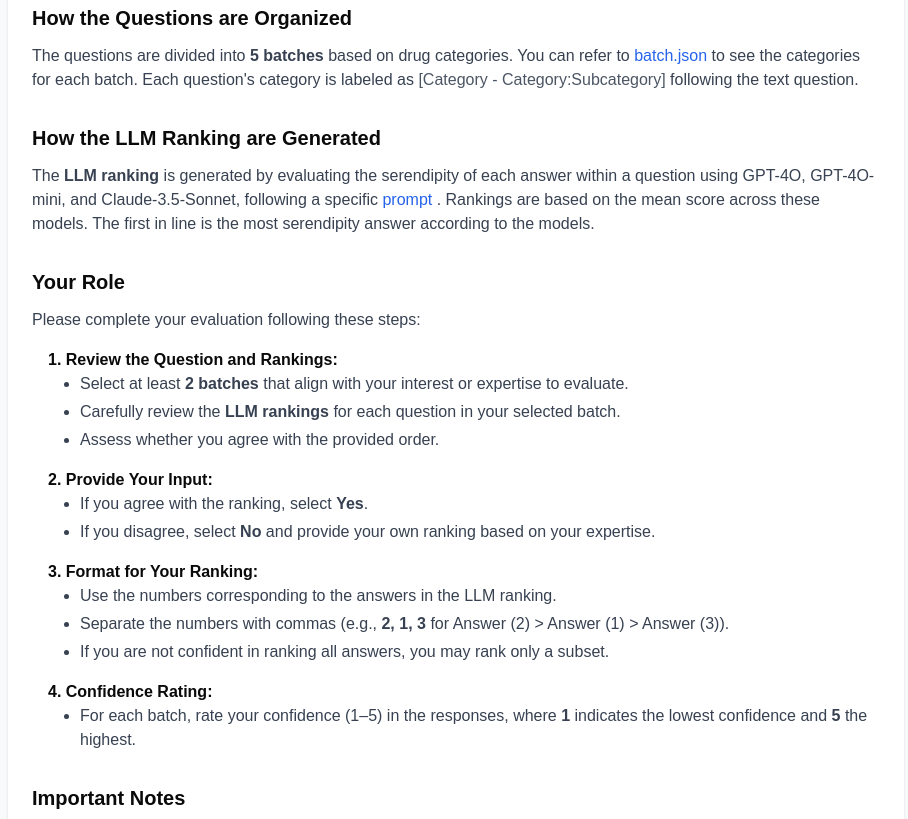
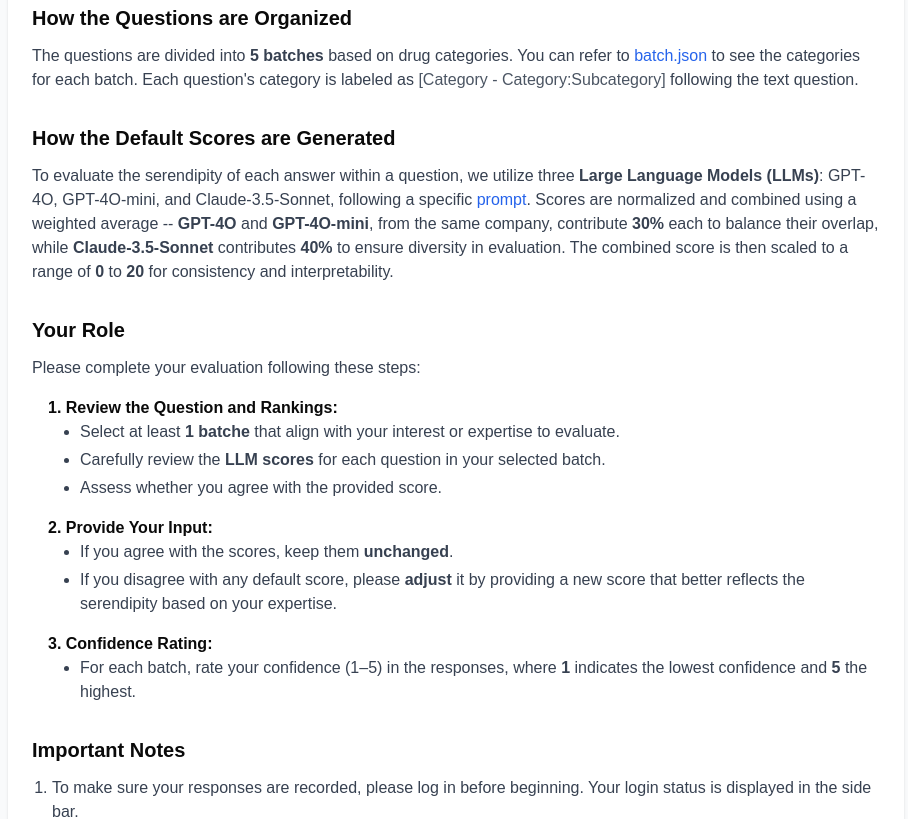
Before and after one commit to CWRU-DB-Group/serenQA, a Next.js app: page /questionnaire in a window 1280 px wide. Shown: the part 1020-1839 px from the top of the page, without its empty margins (184-1092 px from the left). Built offline with nearby package versions, Linux system fonts and the light colour scheme.

Commit message:
adjust instructions

```diff
--- a/app/questionnaire/page.tsx
+++ b/app/questionnaire/page.tsx
@@ -62,7 +62,7 @@ const Header = () => {
       }}>
         <DialogContent className="sm:max-w-[725px] max-h-[85%] overflow-auto">
           <DialogHeader>
-            <DialogTitle>Images</DialogTitle>
+            <DialogTitle>Examples for &quot;Serendipty&quot; in Drug Discovery</DialogTitle>
           </DialogHeader>
           <div className="space-y-8 scroll-auto">
             <Image src={img1} alt="image1"/>
--- a/components/Instructions.tsx
+++ b/components/Instructions.tsx
@@ -14,12 +14,18 @@ export const Instructions = () => {
         </div>
 
         <div>
-          <h4 className="text-xl font-semibold mb-3">How the LLM Ranking are Generated</h4>
+          <h4 className="text-xl font-semibold mb-3">How the Default Scores are Generated</h4>
           <p className="text-gray-700">
-            The <strong>LLM ranking</strong> is generated by evaluating the serendipity of each answer within a question using GPT-4O, GPT-4O-mini, and
-            Claude-3.5-Sonnet, following a specific <a href="https://cwru-db-group.github.io/serenQA/prompt.txt" target="_blank" className="text-blue-600">prompt</a> .
-            Rankings are based on the mean score across these models.
-            The first in line is the most serendipity answer according to the models.
+            To evaluate the serendipity of each answer within a question, we utilize three <strong>Large Language Models (LLMs)</strong>: GPT-4O,
+            GPT-4O-mini, and Claude-3.5-Sonnet,
+            following a specific <a href="https://cwru-db-group.github.io/serenQA/prompt.txt" target="_blank" className="text-blue-600">prompt</a>.
+            Scores are normalized and combined using a weighted average -- <strong>GPT-4O</strong> and <strong>GPT-4O-mini</strong>, from the same company, contribute <strong>30%</strong> each to balance their overlap,
+            while <strong>Claude-3.5-Sonnet</strong> contributes <strong>40%</strong> to ensure diversity in evaluation.
+            The combined score is then scaled to a range of <strong>0</strong> to <strong>20</strong> for consistency and interpretability.
+            {/*The <strong>LLM ranking</strong> is generated by evaluating the serendipity of each answer within a question using GPT-4O, GPT-4O-mini, and*/}
+            {/*Claude-3.5-Sonnet, following a specific <a href="https://cwru-db-group.github.io/serenQA/prompt.txt" target="_blank" className="text-blue-600">prompt</a> .*/}
+            {/*Rankings are based on the mean score across these models.*/}
+            {/*The first in line is the most serendipity answer according to the models.*/}
           </p>
         </div>
 
@@ -31,31 +37,31 @@ export const Instructions = () => {
             <div>
               <p className="font-semibold">1. Review the Question and Rankings:</p>
               <ul className="list-disc ml-8 space-y-1 text-gray-700">
-                <li>Select at least <strong>2 batches</strong> that align with your interest or expertise to evaluate.</li>
-                <li>Carefully review the <strong>LLM rankings</strong> for each question in your selected batch.</li>
-                <li>Assess whether you agree with the provided order.</li>
+                <li>Select at least <strong>1 batche</strong> that align with your interest or expertise to evaluate.</li>
+                <li>Carefully review the <strong>LLM scores</strong> for each question in your selected batch.</li>
+                <li>Assess whether you agree with the provided score.</li>
               </ul>
             </div>
 
             <div>
               <p className="font-semibold">2. Provide Your Input:</p>
               <ul className="list-disc ml-8 space-y-1 text-gray-700">
-                <li>If you agree with the ranking, select <strong>Yes</strong>.</li>
-                <li>If you disagree, select <strong>No</strong> and provide your own ranking based on your expertise.</li>
+                <li>If you agree with the scores, keep them <strong>unchanged</strong>.</li>
+                <li>If you disagree with any default score, please <strong>adjust</strong> it by providing a new score that better reflects the serendipity based on your expertise.</li>
               </ul>
             </div>
 
-            <div>
-              <p className="font-semibold">3. Format for Your Ranking:</p>
-              <ul className="list-disc ml-8 space-y-1 text-gray-700">
-                <li>Use the numbers corresponding to the answers in the LLM ranking.</li>
-                <li>Separate the numbers with commas (e.g., <strong>2, 1, 3</strong> for Answer (2) {'>'} Answer (1) {'>'} Answer (3)).</li>
-                <li>If you are not confident in ranking all answers, you may rank only a subset.</li>
-              </ul>
-            </div>
+            {/*<div>*/}
+            {/*  <p className="font-semibold">3. Format for Your Ranking:</p>*/}
+            {/*  <ul className="list-disc ml-8 space-y-1 text-gray-700">*/}
+            {/*    <li>Use the numbers corresponding to the answers in the LLM ranking.</li>*/}
+            {/*    <li>Separate the numbers with commas (e.g., <strong>2, 1, 3</strong> for Answer (2) {'>'} Answer (1) {'>'} Answer (3)).</li>*/}
+            {/*    <li>If you are not confident in ranking all answers, you may rank only a subset.</li>*/}
+            {/*  </ul>*/}
+            {/*</div>*/}
 
             <div>
-              <p className="font-semibold">4. Confidence Rating:</p>
+              <p className="font-semibold">3. Confidence Rating:</p>
               <ul className="list-disc ml-8 space-y-1 text-gray-700">
                 <li>For each batch, rate your confidence (1–5) in the responses, where <strong>1</strong> indicates the lowest confidence and <strong>5</strong> the highest.</li>
               </ul>
@@ -70,7 +76,7 @@ export const Instructions = () => {
             <li>If you refresh or reload the page, or return to evaluate more batches, please log in again using the same email.</li>
             <li>Batches submitted successfully will be marked with a {'"✓"'}.</li>
             <li>If you submit a batch multiple times, only the last submission will be recorded.</li>
-            <li>You may take Batch 6 as a practice batch to familiarize yourself with the evaluation process.</li>
+            <li>You may take <strong>Batch 6</strong> as a practice batch to familiarize yourself with the evaluation process.</li>
           </ul>
         </div>
       </div>
```
